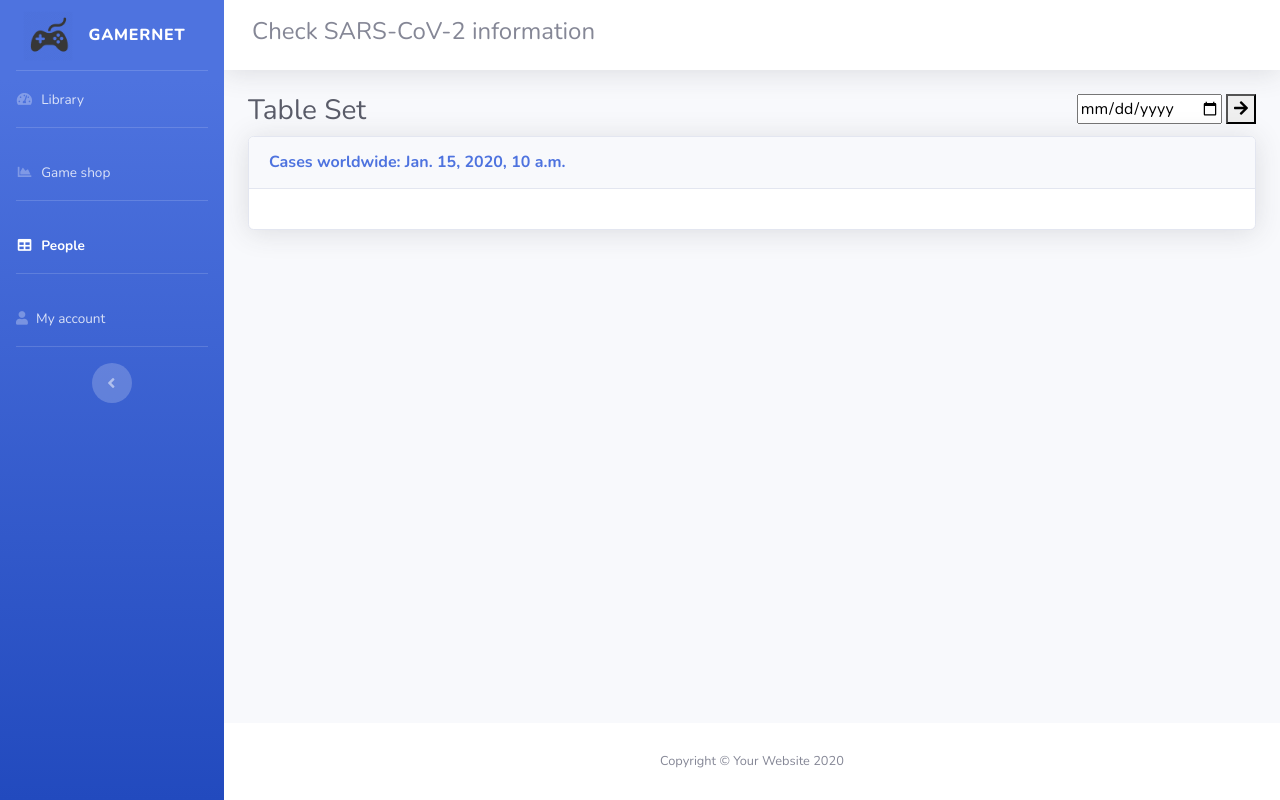
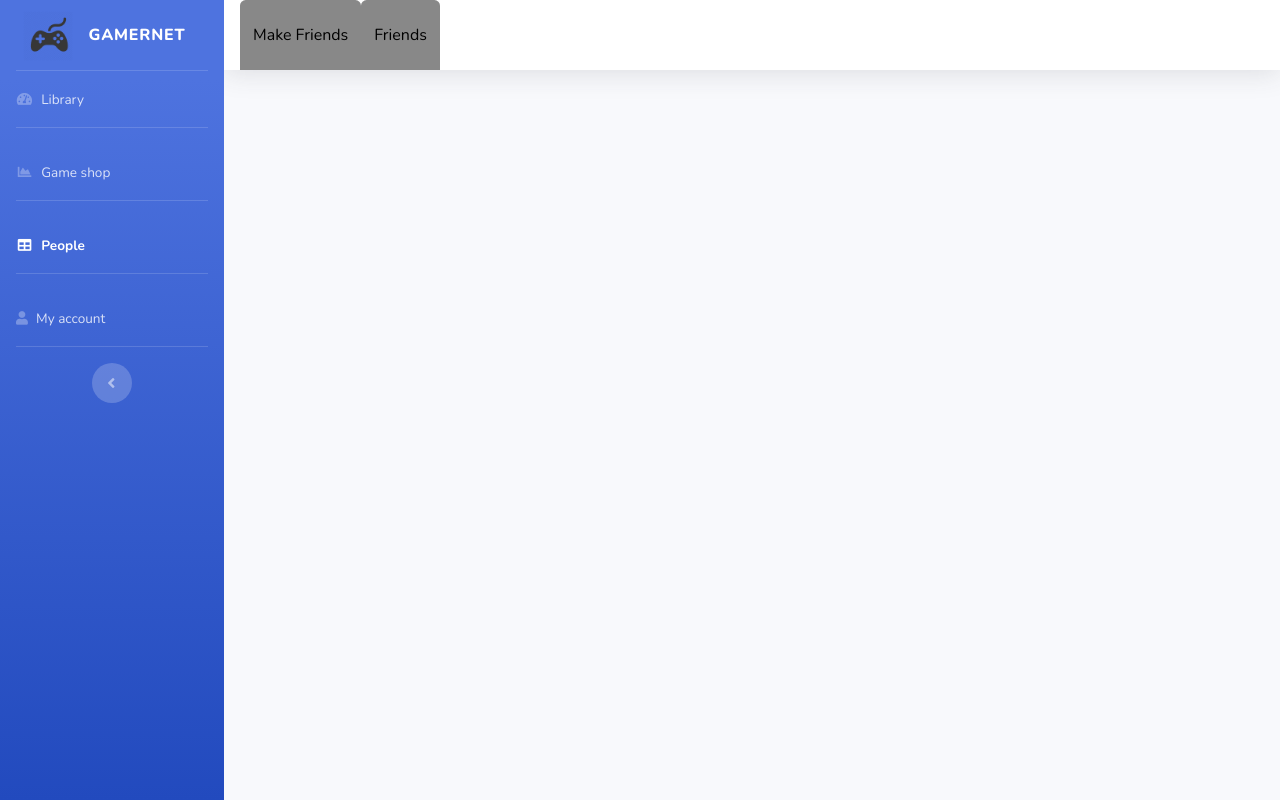
Before and after one commit to DiogoFernandes77/EDC_Projeto2, a Django app: template GamerNet/app/templates/tables.html in a window 1280 px wide. Run offline with Django 3.2, Linux system fonts and the light colour scheme; the template is opened without the code that fills it: most values are stand-ins (such as "Sample title", 1, 10 or a date in 2020); parts of the project's set-up code (start-up, migrations or seed data) failed here and were passed over; some libraries are stand-ins or nearby versions.

Commit message:
parte da tab people

```diff
--- a/GamerNet/app/templates/tables.html
+++ b/GamerNet/app/templates/tables.html
@@ -107,9 +107,28 @@
 
                 <!-- Topbar Search -->
                 <!-- Topbar Search -->
-                <div class="d-none d-sm-inline-block mr-auto col-sm-5 navbar-search">
-                    <h4>Check SARS-CoV-2 information </h4>
-                </div>
+                <form method="get" action="{% url 'table' %}">
+                    <ul class="nav nav-tabs" id="myTab" role="tablist">
+
+                        <li class="nav-item">
+                            <button class="nav-link" style=" background-color:{{ color1 }};"id="people-tab"  onclick = "submit1()">Make Friends</button>
+                        </li>
+                        <li class="nav-item">
+                            <button class="nav-link" style=" background-color:{{ color2 }};"id="friends-tab"  onclick = "submit2()">Friends</button>
+                        </li>
+                        <input id="submitIn" type="hidden" name="myinput" value="0"/>
+                    </ul>
+
+                </form>
+
+                <script>
+                    function submit1() { // trigger action
+                        document.getElementById("submitIn").value = "People";
+                    }
+                    function submit2() { // trigger action
+                        document.getElementById("submitIn").value = "Friends";
+                    }
+                </script>
 
                 <!-- Topbar Navbar -->
                 <ul class="navbar-nav ml-auto">
@@ -151,33 +170,16 @@
 
                 <div class="row">
                     <div class="col-sm" align="left">
-                        <h1 class="h3 mb-2 text-gray-800">Table Set</h1>
+                        <h1 class="h3 mb-2 text-gray-800"></h1>
                     </div>
 
-                    <div class="col-sm" align="right">
-                        <form method="post" action="{% url 'table' %}">
-                            {% csrf_token %}
-                            <input align="center" name="selData" id="date" type="date"/>
-                            <button type="submit">
-                                <i class="fas fa-arrow-right"></i>
-                            </button>
-                        </form>
-                    </div>
+
                 </div>
                 <!-- DataTales  -->
-                <div class="card shadow mb-4">
-                    <div class="card-header py-3">
-                        <h6 class="m-0 font-weight-bold text-primary">Cases worldwide: {{ sel_date }}</h6>
-                    </div>
-                    <div class="card-body">
-                        <div class="table-responsive">
 
-                            {% block content %}
-                            {% endblock %}
 
-                        </div>
-                    </div>
-                </div>
+                {% block content %}
+                {% endblock %}
 
             </div>
             <!-- /.container-fluid -->
@@ -185,15 +187,6 @@
         </div>
         <!-- End of Main Content -->
 
-        <!-- Footer -->
-        <footer class="sticky-footer bg-white">
-            <div class="container my-auto">
-                <div class="copyright text-center my-auto">
-                    <span>Copyright &copy; Your Website 2020</span>
-                </div>
-            </div>
-        </footer>
-        <!-- End of Footer -->
 
     </div>
     <!-- End of Content Wrapper -->
```
Also changed, not shown: GamerNet/app/queries.py (+31 -1 lines), GamerNet/app/templates/table.html (+33 -1 lines), GamerNet/app/views.py (+24 -4 lines).
